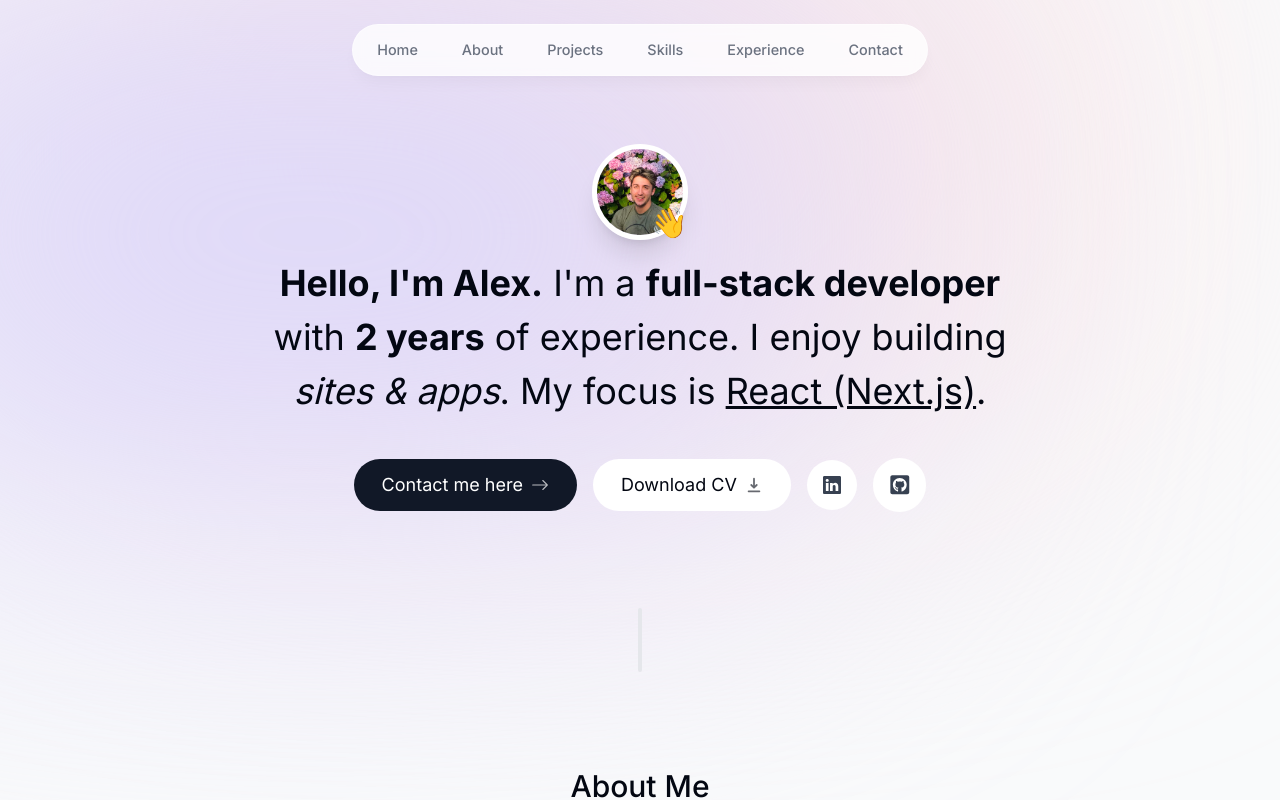
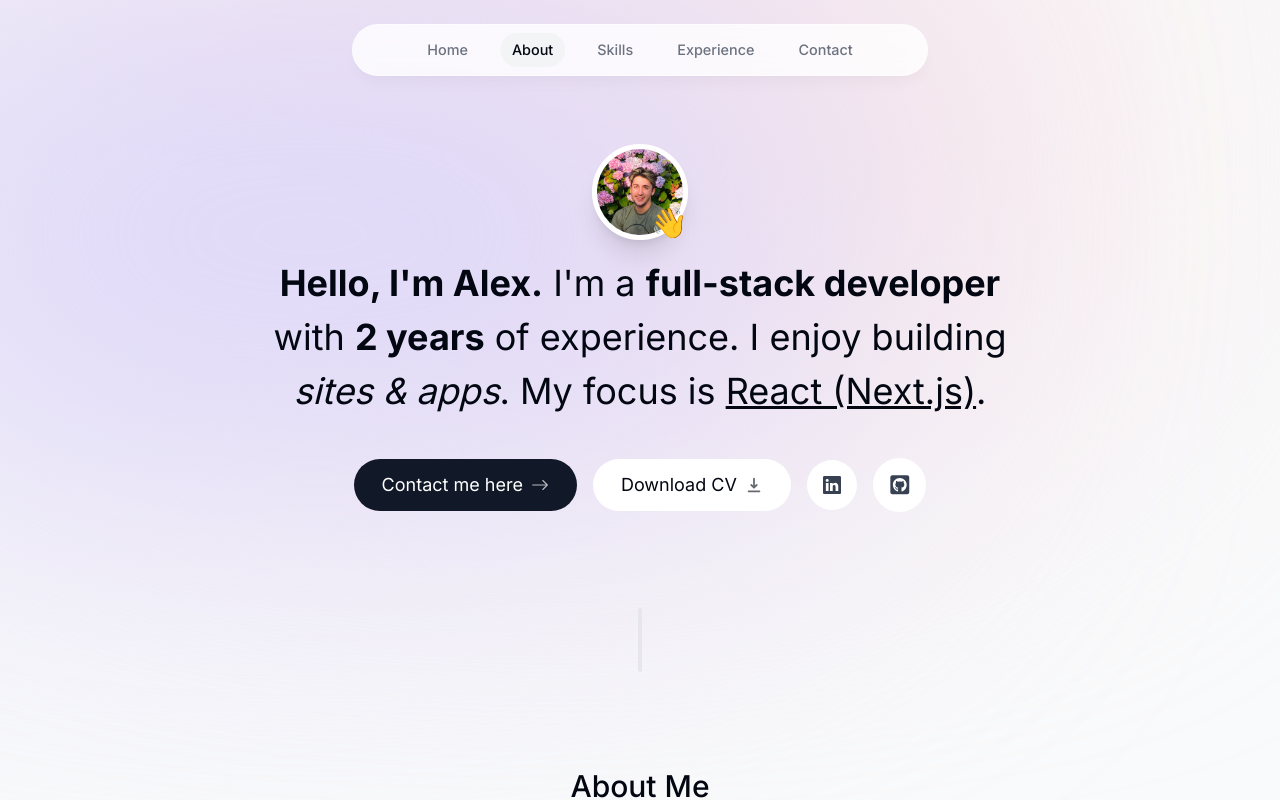
Before and after one commit to bhappen/bhappen.com, a Next.js app: page / in a window 1280 px wide. Shown: the top 800 px of the page. Built offline with nearby package versions, Linux system fonts and the light colour scheme.

Commit message:
updated header and added context for sections scrolling

```diff
--- a/app/components/about.tsx
+++ b/app/components/about.tsx
@@ -1,9 +1,23 @@
 'use client'
-import React from 'react'
+import React, { useEffect, useRef } from 'react'
 import { motion } from 'framer-motion'
+import { useInView } from 'react-intersection-observer'
+
 import SectionHeading from './section-heading'
+import { useActiveSectionContext } from '../context/active-section-context'
 
 export default function About() {
+  const { setActiveSection, timeOfLastClick } = useActiveSectionContext()
+  const { ref, inView } = useInView({
+    threshold: 0.75,
+  })
+
+  useEffect(() => {
+    if (inView && Date.now() - timeOfLastClick > 1000) {
+      setActiveSection('About')
+    }
+  }, [inView, setActiveSection, timeOfLastClick])
+
   return (
     <motion.section
       className="mb-28 max-w-[45rem] text-center leading-8 sm:mb-40 scroll-mt-28"
@@ -11,6 +25,7 @@
       animate={{ opacity: 1, y: 0 }}
       transition={{ delay: 0.175 }}
       id="about"
+      ref={ref}
     >
       <SectionHeading>About me</SectionHeading>
       <p className="mb-3">
--- a/app/components/header.tsx
+++ b/app/components/header.tsx
@@ -4,8 +4,12 @@
 
 import { links } from '@/app/lib/data'
 import Link from 'next/link'
+import { useActiveSectionContext } from '../context/active-section-context'
 
 export default function Header() {
+  const { activeSection, setActiveSection, setTimeOfLastClick } =
+    useActiveSectionContext()
+
   return (
     <header className={`z-[999] relative`}>
       <motion.div
@@ -15,7 +19,7 @@
       ></motion.div>
       <nav className="flex fixed top-[0.15rem] left-1/2 -translate-x-1/2 h-12 py-2 sm:top-[1.7rem] sm:h-[initial] sm:py-0">
         <ul
-          className={`flex w-[22rem] flex-wrap items-center justify-center gap-y-1 text-[0.9rem] font-medium text-gray-500 sm:w-[initial] sm:flex-nowrap sm:gap-5`}
+          className={`flex w-[15rem] flex-wrap items-center justify-center gap-y-1 text-[0.9rem] font-medium text-gray-500 sm:w-[initial] sm:flex-nowrap sm:gap-5`}
         >
           {links.map((link) => (
             <motion.li
@@ -25,10 +29,23 @@
               animate={{ y: 0, opacity: 1 }}
             >
               <Link
-                className={`flex items-center justify-center w-full px-3 py-3 hover:text-gray-950 transition`}
+                className={`flex items-center justify-center w-full px-3 py-3 hover:text-gray-950 transition ${
+                  activeSection === link.name ? 'text-gray-950' : ''
+                }`}
                 href={link.hash}
+                onClick={() => {
+                  setActiveSection(link.name)
+                  setTimeOfLastClick(Date.now())
+                }}
               >
                 {link.name}
+                {link.name === activeSection && (
+                  <motion.span
+                    className={`bg-gray-100 rounded-full absolute inset-0 -z-10`}
+                    layoutId="activeSection"
+                    transition={{ type: 'spring', stiffness: 380, damping: 30 }}
+                  ></motion.span>
+                )}
               </Link>
             </motion.li>
           ))}
--- a/app/components/intro.tsx
+++ b/app/components/intro.tsx
@@ -1,18 +1,35 @@
 'use client'
-import React from 'react'
+import React, { useEffect } from 'react'
 import { BsArrowRight, BsLinkedin } from 'react-icons/bs'
 import { FaGithubSquare } from 'react-icons/fa'
 import { HiDownload } from 'react-icons/hi'
+import { useInView } from 'react-intersection-observer'
 
 import Image from 'next/image'
 import Link from 'next/link'
 import { motion } from 'framer-motion'
 
 import portraitPhoto from '@/public/portrait.jpg'
+import { useActiveSectionContext } from '../context/active-section-context'
 
 export default function Intro() {
+  const { setActiveSection, timeOfLastClick } = useActiveSectionContext()
+  const { ref, inView } = useInView({
+    threshold: 0.5,
+  })
+
+  useEffect(() => {
+    if (inView && Date.now() - timeOfLastClick > 1000) {
+      setActiveSection('Home')
+    }
+  }, [inView, setActiveSection, timeOfLastClick])
+
   return (
-    <div className={`text-center max-w-[50rem] mb-28 sm:mb-0`}>
+    <section
+      className={`text-center max-w-[50rem] mb-28 sm:mb-0 scroll-mt-[100rem]`}
+      id="home"
+      ref={ref}
+    >
       <div className={`flex flex-col items-center justify-center`}>
         <div className={`relative`}>
           <motion.div
@@ -102,6 +119,6 @@
           <FaGithubSquare />
         </a>
       </motion.div>
-    </div>
+    </section>
   )
 }
--- /dev/null
+++ b/app/context/active-section-context.tsx
@@ -0,0 +1,51 @@
+'use client'
+import React, { ReactNode, createContext, useContext, useState } from 'react'
+import { links } from '../lib/data'
+
+type SectionName = (typeof links)[number]['name']
+
+interface ActiveSectionContextProviderProps {
+  children: ReactNode
+}
+
+type ActiveSectionContextType = {
+  activeSection: SectionName
+  setActiveSection: React.Dispatch<React.SetStateAction<SectionName>>
+  timeOfLastClick: number
+  setTimeOfLastClick: React.Dispatch<React.SetStateAction<number>>
+}
+
+export const ActiveSectionContext =
+  createContext<ActiveSectionContextType | null>(null)
+
+export default function ActiveSectionContextProvider({
+  children,
+}: ActiveSectionContextProviderProps) {
+  const [activeSection, setActiveSection] = useState<SectionName>('Home')
+  const [timeOfLastClick, setTimeOfLastClick] = useState(0) // We need to keep track of this to disable the observer temporarily when the user clicks on header link
+
+  return (
+    <ActiveSectionContext.Provider
+      value={{
+        activeSection,
+        setActiveSection,
+        timeOfLastClick,
+        setTimeOfLastClick,
+      }}
+    >
+      {children}
+    </ActiveSectionContext.Provider>
+  )
+}
+
+export function useActiveSectionContext() {
+  const context = useContext(ActiveSectionContext)
+
+  if (context === null) {
+    throw new Error(
+      'useActiveSectionContext must be used within an ActiveSectionContextProvider'
+    )
+  }
+
+  return context
+}
--- a/app/layout.tsx
+++ b/app/layout.tsx
@@ -2,6 +2,7 @@
 import { Metadata } from 'next'
 import { Inter } from 'next/font/google'
 import Header from './components/header'
+import ActiveSectionContextProvider from './context/active-section-context'
 
 const inter = Inter({ subsets: ['latin'] })
 
@@ -17,15 +18,17 @@
 }) {
 
   return (
-    <html lang="en">
+    <html lang="en" className='!scroll-smooth'>
 
       <body
         className={`pt-28 sm:pt-36 bg-gray-50 text-gray-950 ${inter.className}`}
       >
         <div className="bg-[#fbe2e3] absolute top-[-6rem] -z-10 right-[11rem] h-[31.25rem] w-[31.25rem] rounded-full blur-[10rem] sm:w-[68.75rem]" />
         <div className="bg-[#dbd7fb] absolute top-[-1rem] -z-10 left-[-35rem] h-[31.25rem] w-[50rem] rounded-full blur-[10rem] sm:w-[68.75rem] md:left-[-33rem] lg:left-[-28rem] xl:left-[-15rem] 2xl:left-[-5rem]" />
+        <ActiveSectionContextProvider>
         <Header />
         {children}
+        </ActiveSectionContextProvider>
       </body>
     </html>
   )
--- a/app/lib/data.ts
+++ b/app/lib/data.ts
@@ -6,10 +6,6 @@
   {
     name: 'About',
     hash: '#about',
-  },
-  {
-    name: 'Projects',
-    hash: '#projects',
   },
   {
     name: 'Skills',
--- a/package.json
+++ b/package.json
@@ -19,6 +19,7 @@
     "react": "18.2.0",
     "react-dom": "18.2.0",
     "react-icons": "^4.11.0",
+    "react-intersection-observer": "^9.5.2",
     "tailwindcss": "3.3.3",
     "typescript": "5.2.2"
   }
```
Also changed, not shown: 1 other file (tests, documents, lock files or other folders).
